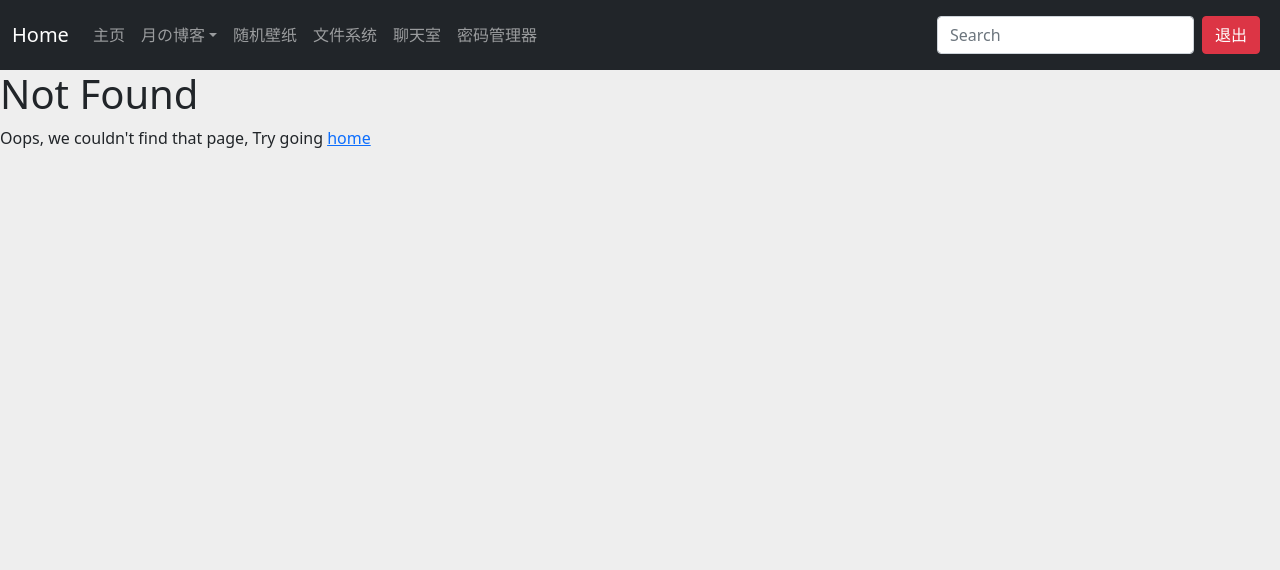
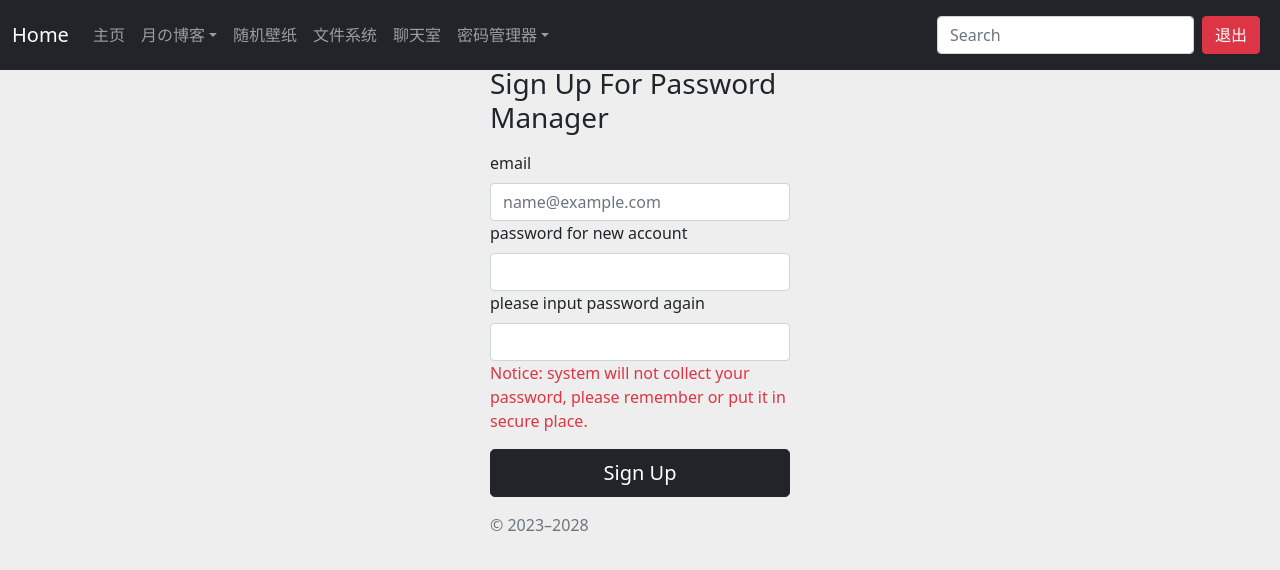
Before and after one commit to kanosc/mysite, a Vue app: page /keysignup in a window 1280 px wide. Before the commit this address had no page. Shown: the top 570 px of the page. Built offline with nearby package versions, Linux system fonts and the light colour scheme.

Commit message:
ui for key manage

```diff
--- a/package.json
+++ b/package.json
@@ -9,7 +9,7 @@
     "preview": "vite preview"
   },
   "dependencies": {
-    "vue": "^3.3.4",
+    "vue": "^3.4.6",
     "vue-router": "^4.2.5"
   },
   "devDependencies": {
--- a/src/components/TheNavigation.vue
+++ b/src/components/TheNavigation.vue
@@ -33,8 +33,16 @@
           <li class="nav-item">
             <AppLink class="nav-link" to="/chatrooms">聊天室</AppLink>
           </li>
-          <li class="nav-item">
-            <AppLink class="nav-link" to="https://glassysky.cn/ui/vault">密码管理器</AppLink>
+          <li class="nav-item dropdown">
+            <a class="nav-link dropdown-toggle" href="#" data-bs-toggle="dropdown" aria-expanded="false">密码管理器</a>
+            <ul class="dropdown-menu">
+              <li>
+                <AppLink class="dropdown-item" to="/keysignup">sign up</AppLink>
+              </li>
+              <li>
+                <AppLink class="dropdown-item" to="https://glassysky.cn/ui/vault">key manager</AppLink>
+              </li>
+            </ul>
           </li>
         </ul>
         <form role="search">
--- a/src/router/index.js
+++ b/src/router/index.js
@@ -41,6 +41,11 @@ const routes = [
             requiresUsername: true
         }
     },
+    {
+        path: '/keysignup',
+        name: 'keysignup',
+        component: () => import('../views/KeySignUp.vue'),
+    },
     { path: '/fortune', name: 'Fortune', component: () => import('../views/FortuneCard.vue') },
     {
         path: '/:pathMatch(.*)*',
--- /dev/null
+++ b/src/views/KeySignUp.vue
@@ -0,0 +1,68 @@
+<script setup>
+import { useRouter } from 'vue-router'
+import { ref } from 'vue'
+const password = ref('')
+const password2 = ref('')
+const pwdForm = ref(null)
+
+const router = useRouter()
+const keySignUp = async () => {
+    alert("sign up success")
+    // console.log(password)
+    // try {
+    //     let response = await fetch('/api/chat/v1/auth/' + props.roomname, {
+    //         method: 'POST',
+    //         body: new FormData(pwdForm.value)
+    //     })
+    //     if (response.status != 200) {
+    //         alert(await response.text())
+    //         return
+    //     }
+    //     let authRet = await response.json()
+    //     let token = authRet.token
+    //     console.log(`received token ${token}`)
+    //     localStorage.setItem(props.roomname + '-token', token)
+    //     router.push(`/page/room/${props.roomname}`)
+
+    // } catch (e) {
+    //     console.log(e)
+    // }
+
+}
+</script>
+<template>
+    <div class="login-wrap">
+        <main class="form-signin w-100 mx-auto">
+            <form action="/#" method="post" @submit.prevent="keySignUp()" ref="pwdForm">
+                <h1 class="h3 mb-3 fw-normal">Sign Up For Password Manager</h1>
+                <!-- <label for="inputid" class="form-label">{{ props.option }}</label> -->
+                <label for="t-name" class="form-label">email</label>
+                <input type="email" id="t-name" class="form-control" name="email" v-model="username"
+                    placeholder="name@example.com">
+                <label for="t-pwd" class="form-label">password for new account</label>
+                <input type="password" id="t-pwd" class="form-control" name="password" v-model="password">
+                <label for="t-pwd2" class="form-label">please input password again</label>
+                <input type="password" id="t-pwd2" class="form-control" name="password2" v-model="password2">
+                <span class="text-danger">Notice: system will not collect your password, please remember or put it in secure
+                    place.</span>
+
+                <button class="w-100 btn btn-lg btn-dark mt-3" type="submit">Sign Up</button>
+                <p class="mt-3 mb-3 text-muted">&copy; 2023–2028</p>
+            </form>
+        </main>
+    </div>
+</template>
+<style>
+.login-wrap {
+    display: flex;
+    height: 60vh;
+    padding-top: 40px;
+    padding-bottom: 40px;
+    align-items: center;
+}
+
+.form-signin {
+    max-width: 330px;
+    padding: 15px;
+}
+</style>
```
Also changed, not shown: 2 other files (tests, documents, lock files or other folders).
